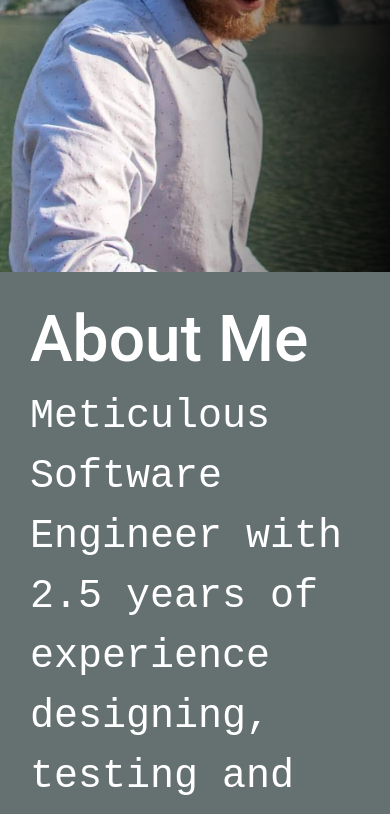
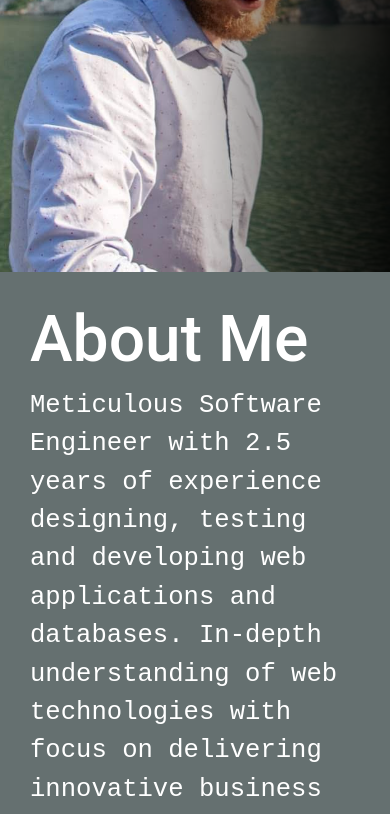
Before and after one commit to csamuele/csamuele.github.io, a website: page index.html in a window 390 px wide. Shown: the part 572-1386 px from the top of the page. Drawn offline with nearby package versions, Linux system fonts and the light colour scheme.

Commit message:
adjust mobile styles

```diff
--- a/scss/main.scss
+++ b/scss/main.scss
@@ -26,6 +26,9 @@ a {
         font-size: 2.5rem;
         color: $text-color-light;
     }
+    @include mobile {
+        font-size: 1.6rem;
+    }
 
 }
 
@@ -44,9 +47,6 @@ a {
     background-color: transparent;
     border: none;
     cursor: pointer;
-    @include mobile {
-        transform: scale(2.5);
-    }
   }
 
   .hamburger-line {
@@ -105,6 +105,9 @@ main {
 
         p {
             font-size: 2.5rem;
+            @include mobile {
+                font-size: 1.6rem;
+            }
         }
         .typewriter {
             font-family: 'Courier New', Courier, monospace;
@@ -172,6 +175,9 @@ z-index: 2;
 font-size: 4rem;
 margin-bottom: 1rem;
 font-family: $header-font;
+@include mobile {
+    font-size: 3rem;
+}
 }
 
 .cert-container {
```
Also changed, not shown: css/main.css.
